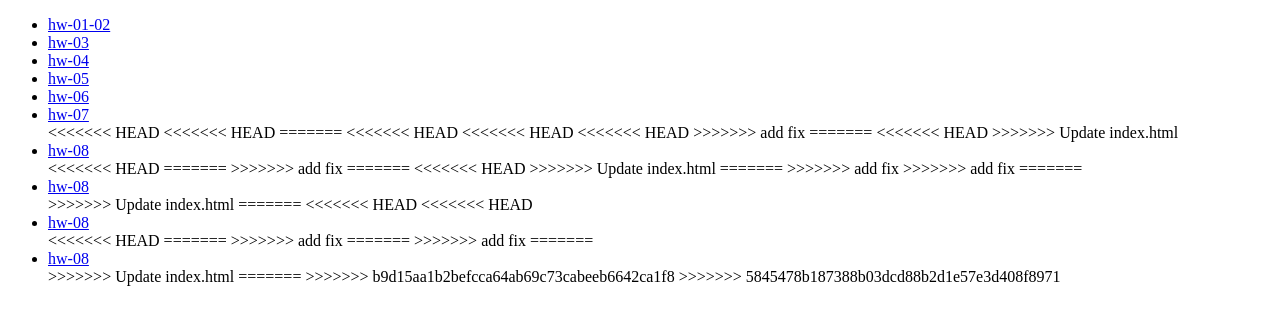
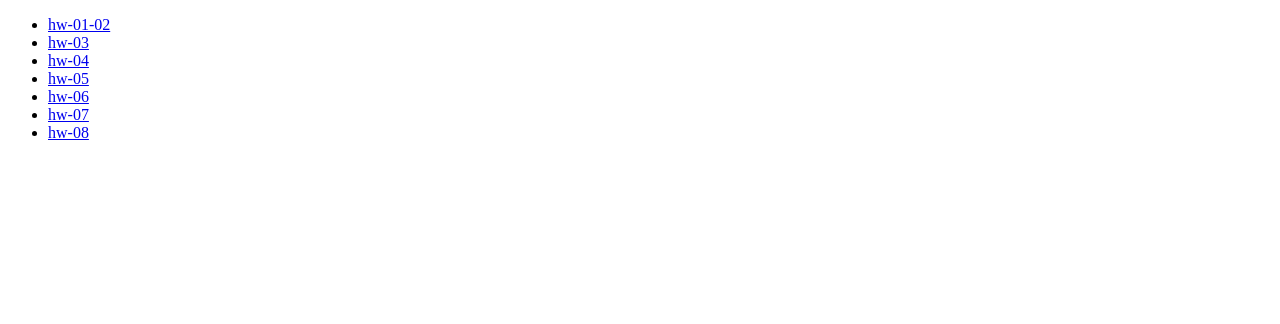
Before and after one commit to relconnect/goit-fe-course, a plain HTML site: page index.html in a window 1280 px wide. Drawn offline with Linux system fonts and the light colour scheme.

Commit message:
Update index.html
update index html

```diff
--- a/index.html
+++ b/index.html
@@ -14,48 +14,7 @@
         <li><a href="hw-05">hw-05</a></li>
         <li><a href="hw-06">hw-06</a></li>
         <li><a href="hw-07">hw-07</a></li>
-<<<<<<< HEAD
-<<<<<<< HEAD
-=======
-<<<<<<< HEAD
-<<<<<<< HEAD
-<<<<<<< HEAD
->>>>>>> add fix
-=======
-<<<<<<< HEAD
->>>>>>> Update index.html
         <li><a href="hw-08">hw-08</a></li>
-<<<<<<< HEAD
-=======
->>>>>>> add fix
-=======
-<<<<<<< HEAD
-
->>>>>>> Update index.html
-=======
->>>>>>> add fix
->>>>>>> add fix
-=======
-        <li><a href="hw-08">hw-08</a></li>
-
->>>>>>> Update index.html
-=======
-<<<<<<< HEAD
-<<<<<<< HEAD
-        <li><a href="hw-08">hw-08</a></li>
-<<<<<<< HEAD
-=======
->>>>>>> add fix
-=======
->>>>>>> add fix
-=======
-        <li><a href="hw-08">hw-08</a></li>
-
->>>>>>> Update index.html
-=======
-
->>>>>>> b9d15aa1b2befcca64ab69c73cabeeb6642ca1f8
->>>>>>> 5845478b187388b03dcd88b2d1e57e3d408f8971
     </ul>
 </body>
 </html>
```
